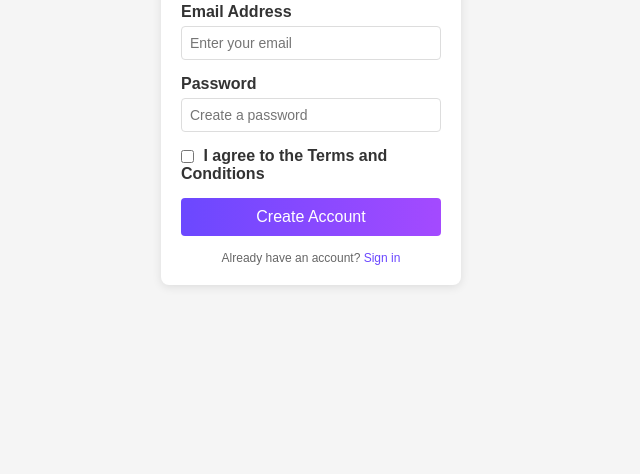
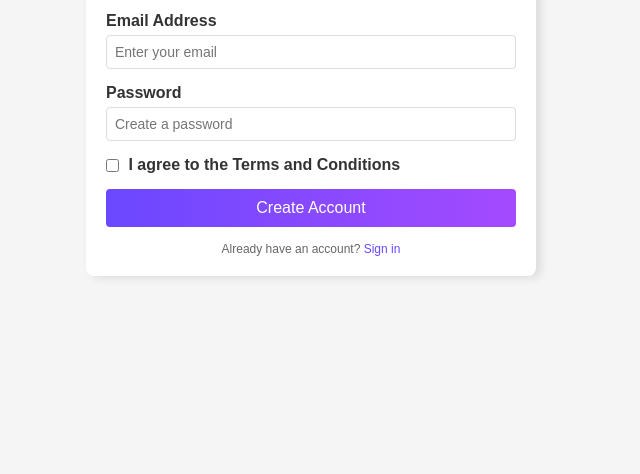
Before and after one commit to nasytvkr/New-folder, a plain HTML site: page index.html in a window 1280 px wide. Shown: the part 326-800 px from the top of the page, without its empty margins (329-969 px from the left). Drawn offline with Linux system fonts and the light colour scheme.

Commit message:
the k=last

```diff
--- a/style.css
+++ b/style.css
@@ -16,9 +16,9 @@ body {
 .container {
     background-color: white;
     padding: 20px;
-    width: 300px;
+    width: 450px;
     border-radius: 8px;
-    box-shadow: 0 2px 10px rgba(0, 0, 0, 0.1);
+    box-shadow: 5px 2px 10px rgba(0, 0, 0, 0.1);
     text-align: center;
 }
 
@@ -68,6 +68,7 @@ button {
 
 button:hover {
     background: linear-gradient(90deg, #5a3de6, #9140e6);
+    box-shadow: 2px 2px 5px rgba(80, 120, 222, 0.1);
 }
 
 .signin-link {
@@ -84,3 +85,7 @@ button:hover {
 .signin-link a:hover {
     text-decoration: underline;
 }
+label::marker
+{
+    color: red;
+}
```
